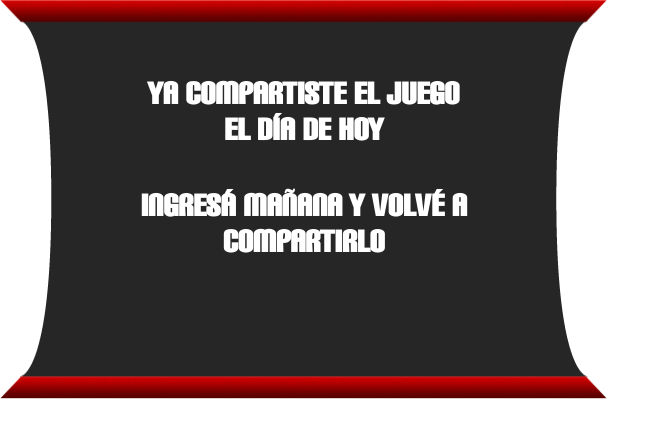
After one commit to riter/juego_adcentral, a CakePHP app: the page made by app/View/Compartirs/compartiste.php in a window 1280 px wide. The commit adds this page. Shown: the top 438 px of the page, without its empty margins (0-670 px from the left). Run offline with PHP 8.4 and a stand-in for CakePHP, Linux system fonts and the light colour scheme; the template is opened without the code that fills it, so the values that code supplies are empty; some libraries are stand-ins or nearby versions.

Commit message:
seccion compartir por redes sociales

```diff
--- /dev/null
+++ b/app/View/Compartirs/compartiste.php
@@ -0,0 +1,25 @@
+<?php
+$dominio = Router::url('/', true);
+?>
+<!DOCTYPE html>
+<html lang="es" xmlns="http://www.w3.org/1999/html">
+<head>
+    <meta charset="utf-8" />
+    <title>Yo lo quiero para Navidad | Santander Universidades</title>
+
+    <link rel="stylesheet" href="<?= $dominio?>frontend_css/compartiste.css" />
+
+</head>
+<body>
+<div class="contenedor">
+    <section class="titulo">
+        <h2>YA COMPARTISTE EL JUEGO</h2>
+        <h2>EL DÍA DE HOY</h2>
+    </section>
+    <section class="titulo2">
+        <h2>INGRESÁ MAÑANA Y VOLVÉ A</h2>
+        <h2>COMPARTIRLO</h2>
+    </section>
+</div>
+</body>
+</html>
--- a/app/View/Usuarios/index.php
+++ b/app/View/Usuarios/index.php
@@ -35,7 +35,7 @@ $dominio = Router::url('/', true);
                     </li>
                     <li>
                         <label>•<span>dni:</span></label>
-                        <?= $this->Form->input('dni', array('label' => false, 'div' => false));?>
+                        <?= $this->Form->input('dni', array('maxlength'=>'8','label' => false, 'div' => false));?>
                     </li>
                     <li>
                         <label>•<span>email:</span></label>
--- a/app/View/Usuarios/login.php
+++ b/app/View/Usuarios/login.php
@@ -26,7 +26,7 @@ $dominio = Router::url('/', true);
         <div class="frm_login">
             <ul>
                 <li>
-                    <?= $this->Form->input('dni', array('placeholder'=>'INGRESAR DNI','label' => false, 'div' => false)); ?>
+                    <?= $this->Form->input('dni', array('maxlength'=>'8','placeholder'=>'INGRESAR DNI','label' => false, 'div' => false)); ?>
                     <div class="boton_enviar">
                         <input type="submit" class="boton" value="enviar" id="enviar"/>
                     </div>
--- /dev/null
+++ b/app/webroot/frontend_css/compartiste.css
@@ -0,0 +1,59 @@
+/*******************************
+The Fonts
+*******************************/
+*{
+    margin:0;
+    padding:0;
+}
+@font-face{
+    font-family:'carbon';
+    src:url("../frontend_fonts/CARBONBL.TTF");
+    font-weight:normal;
+    font-style:normal;
+}
+@font-face{
+    font-family:'HelveticaNLTStd';
+    src:url("../frontend_fonts/HelveticaNLTStd.ttf");
+    font-weight:normal;
+    font-style:normal;
+}
+
+.contenedor{
+    position: relative;
+    max-width: 607px;
+    min-width: 300px;
+    height: 100%;
+    padding: 20px 0px;
+    background-image: url(http://test.adcentral.com/frontend_images/bg_popup.png);
+    background-repeat: no-repeat;
+    background-size: 100% 100%;
+}
+
+body{
+    height: 100% !important;
+    overflow: hidden !important;
+}
+
+h2,input{
+    font-family: 'carbon';
+    color: #ffffff;
+    outline: none !important;
+}
+
+.titulo{
+    margin: 55px auto 40px auto;
+    max-width: 85%;
+    text-align: center;
+}
+.titulo h2{
+    font-size: 36px;
+}
+
+.titulo2{
+    margin: 40px auto 120px auto;
+    max-width: 85%;
+    text-align: center;
+}
+.titulo2 h2{
+    font-size: 36px;
+}
--- a/app/webroot/frontend_css/conoce.css
+++ b/app/webroot/frontend_css/conoce.css
@@ -17,6 +17,9 @@ body{
     overflow: hidden;
 }
 
+input{
+    outline: none !important;
+}
 .contenedor{
     font-family:'carbon';
     position: relative;
```
Also changed, not shown: app/Controller/CompartirsController.php (+17 -0 lines), app/View/Compartirs/ganaste.php (added, +38 -0 lines), app/View/Home/index.php (+10 -8 lines), app/webroot/frontend_css/ganaste.css (added, +91 -0 lines), app/webroot/frontend_images/btn_link.png (added).
